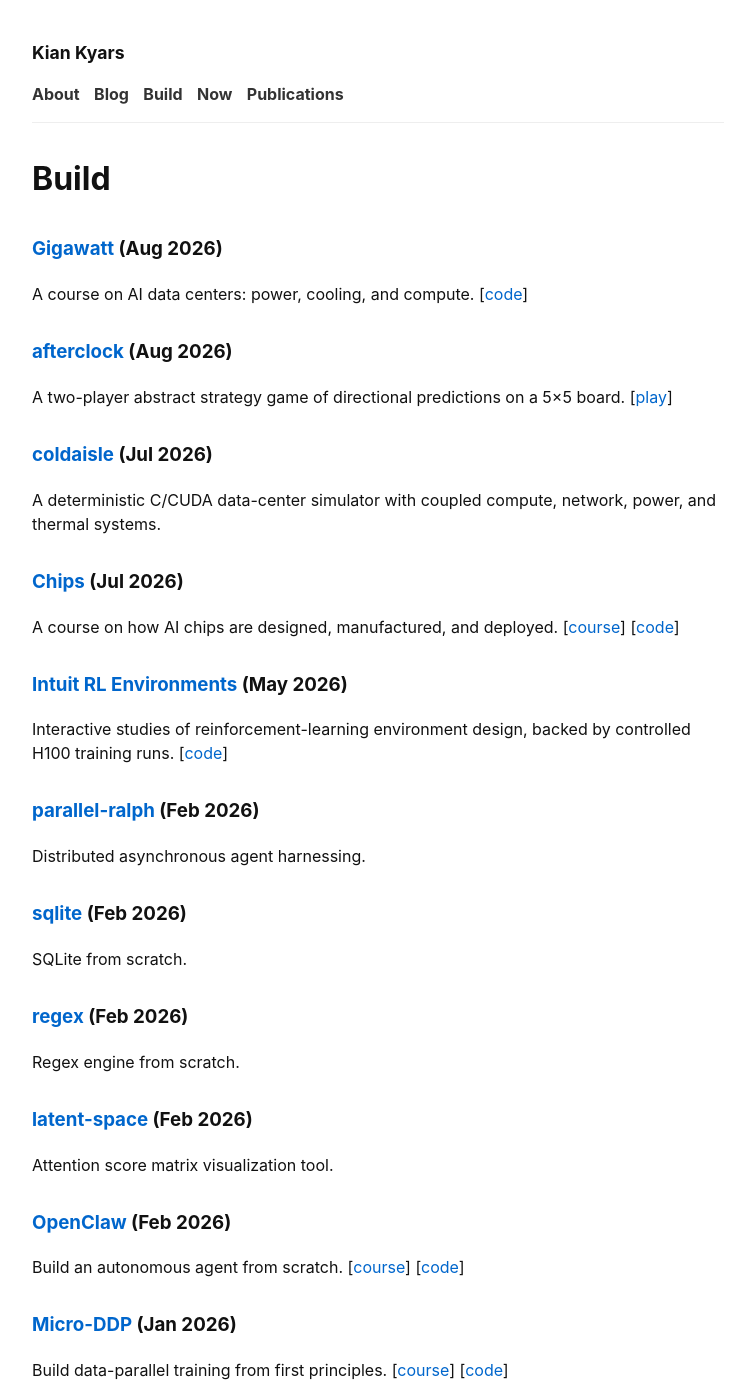
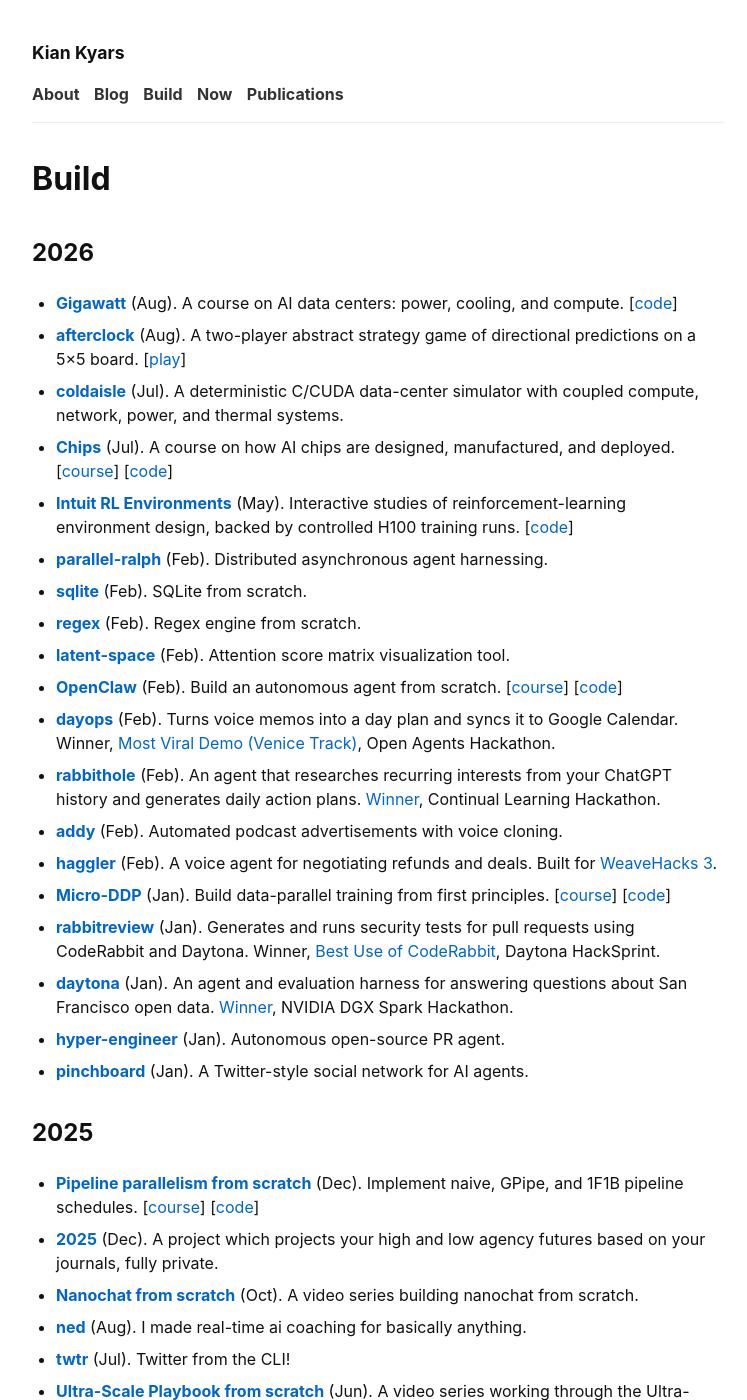
Before and after one commit to kiankyars/kiankyars.github.io, a Jekyll site: the page built from build.md, in a window 1280 px wide and 1400 px high. Shown: the whole window, without its empty margins (262-1009 px from the left). Built offline with Jekyll 4.4.1, drawn with Linux system fonts in a browser that asks for light colours; some of the changed text lies outside the part shown.

Commit message:
Make Build a chronological project list

```diff
--- a/build.md
+++ b/build.md
@@ -4,86 +4,48 @@
 permalink: /build/
 ---
 
-### [Gigawatt](https://kiankyars.github.io/gigawatt/) (Aug 2026)
+## 2026
 
-A course on AI data centers: power, cooling, and compute. [[code](https://github.com/kiankyars/gigawatt)]
+- **[Gigawatt](https://kiankyars.github.io/gigawatt/)** (Aug). A course on AI data centers: power, cooling, and compute. [[code](https://github.com/kiankyars/gigawatt)]
+- **[afterclock](https://github.com/kiankyars/afterclock)** (Aug). A two-player abstract strategy game of directional predictions on a 5×5 board. [[play](https://kiankyars.github.io/afterclock/)]
+- **[coldaisle](https://github.com/kiankyars/coldaisle)** (Jul). A deterministic C/CUDA data-center simulator with coupled compute, network, power, and thermal systems.
+- **[Chips](https://www.youtube.com/watch?v=FGT7LZbZe-g)** (Jul). A course on how AI chips are designed, manufactured, and deployed. [[course](https://kiankyars.github.io/chips/)] [[code](https://github.com/kiankyars/chips)]
+- **[Intuit RL Environments](https://kiankyars.github.io/intuit-rl-envs/)** (May). Interactive studies of reinforcement-learning environment design, backed by controlled H100 training runs. [[code](https://github.com/kiankyars/intuit-rl-envs)]
+- **[parallel-ralph](https://github.com/kiankyars/parallel-ralph)** (Feb). Distributed asynchronous agent harnessing.
+- **[sqlite](https://github.com/kiankyars/sqlite)** (Feb). SQLite from scratch.
+- **[regex](https://github.com/kiankyars/regex)** (Feb). Regex engine from scratch.
+- **[latent-space](https://github.com/kiankyars/latent-space)** (Feb). Attention score matrix visualization tool.
+- **[OpenClaw](https://www.youtube.com/watch?v=n1sfrc-RjyM)** (Feb). Build an autonomous agent from scratch. [[course](https://kiankyars.github.io/openclawcourse/)] [[code](https://github.com/kiankyars/openclawcourse)]
+- **[dayops](https://github.com/kiankyars/dayops)** (Feb). Turns voice memos into a day plan and syncs it to Google Calendar. Winner, [Most Viral Demo (Venice Track)](https://devpost.com/software/dayops), Open Agents Hackathon.
+- **[rabbithole](https://github.com/kiankyars/rabbithole)** (Feb). An agent that researches recurring interests from your ChatGPT history and generates daily action plans. [Winner](/awards/#continual-learning-hackathon-2026), Continual Learning Hackathon.
+- **[addy](https://github.com/kiankyars/addy)** (Feb). Automated podcast advertisements with voice cloning.
+- **[haggler](https://github.com/kiankyars/haggler)** (Feb). A voice agent for negotiating refunds and deals. Built for [WeaveHacks 3](https://www.answeroverflow.com/m/1467635976888127651).
+- **[Micro-DDP](https://www.youtube.com/watch?v=7q4D6_3syuE)** (Jan). Build data-parallel training from first principles. [[course](https://kiankyars.github.io/microddp/)] [[code](https://github.com/kiankyars/microddp)]
+- **[rabbitreview](https://github.com/skylerkimcodes/rabbitreview)** (Jan). Generates and runs security tests for pull requests using CodeRabbit and Daytona. Winner, [Best Use of CodeRabbit](https://devpost.com/software/rabbitreview), Daytona HackSprint.
+- **[daytona](https://github.com/kiankyars/daytona)** (Jan). An agent and evaluation harness for answering questions about San Francisco open data. [Winner](/awards/#nvidia-dgx-spark-hackathon-2026), NVIDIA DGX Spark Hackathon.
+- **[hyper-engineer](https://github.com/kiankyars/hyper-engineer)** (Jan). Autonomous open-source PR agent.
+- **[pinchboard](https://github.com/kiankyars/pinchboard)** (Jan). A Twitter-style social network for AI agents.
 
-### [afterclock](https://github.com/kiankyars/afterclock) (Aug 2026)
+## 2025
 
-A two-player abstract strategy game of directional predictions on a 5×5 board. [[play](https://kiankyars.github.io/afterclock/)]
+- **[Pipeline parallelism from scratch](https://www.youtube.com/watch?v=D5F8kp_azzw)** (Dec). Implement naive, GPipe, and 1F1B pipeline schedules. [[course](https://kiankyars.github.io/micropp/)] [[code](https://github.com/kiankyars/micropp)]
+- **[2025](https://github.com/kiankyars/2025)** (Dec). A project which projects your high and low agency futures based on your journals, fully private.
+- **[Nanochat from scratch](https://www.youtube.com/playlist?list=PLWVevi-n5pPxm2aahpbLCBUc_giHjIgg0)** (Oct). A video series building nanochat from scratch.
+- **[ned](https://github.com/kiankyars/ned)** (Aug). I made real-time ai coaching for basically anything.
+- **[twtr](https://github.com/kiankyars/twtr)** (Jul). Twitter from the CLI!
+- **[Ultra-Scale Playbook from scratch](https://www.youtube.com/playlist?list=PLWVevi-n5pPy-Y9swxvs5AiTwA_QzUXsr)** (Jun). A video series working through the Ultra-Scale Playbook.
+- **[factorio-learning-environment](https://github.com/jackhopkins/factorio-learning-environment)** (May). Contributed tooling, documentation, and leaderboard improvements for evaluating LLM agents in Factorio. [[contributions](https://github.com/JackHopkins/factorio-learning-environment/pulls?q=is%3Apr+author%3Akiankyars+is%3Amerged)]
+- **[ML-Course-Work](https://github.com/kiankyars/ML-Course-Work)** (Apr). Course notebooks and assignments.
+- **[langviz](https://github.com/kiankyars/langviz)** (Mar). Fun language visualization tool to test my iteration speed. Globe.GL is sick!
+- **[MarketplaceDescriptions](https://github.com/kiankyars/MarketplaceDescriptions)** (Feb). Script for making Facebook Marketplace descriptions with Gemini API.
+- **[DeepLearning](https://github.com/kiankyars/DeepLearning)** (Jan). Machine learning notes, experiments, and implementations.
 
-### [coldaisle](https://github.com/kiankyars/coldaisle) (Jul 2026)
+## 2024
 
-A deterministic C/CUDA data-center simulator with coupled compute, network, power, and thermal systems.
+- **[timelapse](https://github.com/kiankyars/timelapse)** (Dec). Create timelapses with timestamps and custom music.
 
-### [Chips](https://www.youtube.com/watch?v=FGT7LZbZe-g) (Jul 2026)
+## 2022
 
-A course on how AI chips are designed, manufactured, and deployed. [[course](https://kiankyars.github.io/chips/)] [[code](https://github.com/kiankyars/chips)]
-
-### [Intuit RL Environments](https://kiankyars.github.io/intuit-rl-envs/) (May 2026)
-
-Interactive studies of reinforcement-learning environment design, backed by controlled H100 training runs. [[code](https://github.com/kiankyars/intuit-rl-envs)]
-
-### [parallel-ralph](https://github.com/kiankyars/parallel-ralph) (Feb 2026)
-
-Distributed asynchronous agent harnessing.
-
-### [sqlite](https://github.com/kiankyars/sqlite) (Feb 2026)
-
-SQLite from scratch.
-
-### [regex](https://github.com/kiankyars/regex) (Feb 2026)
-
-Regex engine from scratch.
-
-### [latent-space](https://github.com/kiankyars/latent-space) (Feb 2026)
-
-Attention score matrix visualization tool.
-
-### [OpenClaw](https://www.youtube.com/watch?v=n1sfrc-RjyM) (Feb 2026)
-
-Build an autonomous agent from scratch. [[course](https://kiankyars.github.io/openclawcourse/)] [[code](https://github.com/kiankyars/openclawcourse)]
-
-### [Micro-DDP](https://www.youtube.com/watch?v=7q4D6_3syuE) (Jan 2026)
-
-Build data-parallel training from first principles. [[course](https://kiankyars.github.io/microddp/)] [[code](https://github.com/kiankyars/microddp)]
-
-### [Pipeline parallelism from scratch](https://www.youtube.com/watch?v=D5F8kp_azzw) (Dec 2025)
-
-Implement naive, GPipe, and 1F1B pipeline schedules. [[course](https://kiankyars.github.io/micropp/)] [[code](https://github.com/kiankyars/micropp)]
-
-### [Nanochat from scratch](https://www.youtube.com/playlist?list=PLWVevi-n5pPxm2aahpbLCBUc_giHjIgg0) (Oct 2025)
-
-### [Ultra-Scale Playbook from scratch](https://www.youtube.com/playlist?list=PLWVevi-n5pPy-Y9swxvs5AiTwA_QzUXsr) (Jun 2025)
-
-### [factorio-learning-environment](https://github.com/jackhopkins/factorio-learning-environment) (May 2025)
-
-A non-saturating, open-ended environment for evaluating LLMs in Factorio.
-
-### [DeepLearning](https://github.com/kiankyars/DeepLearning) (Jan 2025)
-
-Machine learning notes, experiments, and implementations.
-
-## Hackathons
-
-- **[dayops](https://github.com/kiankyars/dayops)** (Feb 2026). [Winner](/awards/#open-agents-hackathon-2026), Open Agents Hackathon. [[devpost](https://devpost.com/software/dayops)] [[hackathon](https://open-agents-hackathon.devpost.com)] [[announcement](https://x.com/AskVenice/status/2027207601323131084)]
-- **[rabbithole](https://github.com/kiankyars/rabbithole)** (Feb 2026). [Winner](/awards/#continual-learning-hackathon-2026), Continual Learning Hackathon.
-- **[rabbitreview](https://github.com/skylerkimcodes/rabbitreview)** (Jan 2026). [Winner](/awards/#daytona-hack-sprint-2026), Daytona Hack Sprint.
-- **[daytona](https://github.com/kiankyars/daytona)** (Jan 2026). [Winner](/awards/#nvidia-dgx-spark-hackathon-2026), NVIDIA DGX Spark Hackathon.
-- **[hyper-engineer](https://github.com/kiankyars/hyper-engineer)** (Jan 2026). Autonomous open-source PR agent.
-
-## Archive
-
-- **[addy](https://github.com/kiankyars/addy)** (Feb 2026). Automated podcast advertisements with voice cloning.
-- **[haggler](https://github.com/kiankyars/haggler)** (Feb 2026). Negotiation and agent-based commerce experiments.
-- **[pinchboard](https://github.com/kiankyars/pinchboard)** (Jan 2026). Moltbook for X.
-- **[2025](https://github.com/kiankyars/2025)** (Dec 2025). A project which projects your high and low agency futures based on your journals, fully private.
-- **[ned](https://github.com/kiankyars/ned)** (Aug 2025). I made real-time ai coaching for basically anything.
-- **[twtr](https://github.com/kiankyars/twtr)** (Jul 2025). Twitter from the CLI!
-- **[ML-Course-Work](https://github.com/kiankyars/ML-Course-Work)** (Apr 2025). Course notebooks and assignments.
-- **[langviz](https://github.com/kiankyars/langviz)** (Mar 2025). Fun language visualization tool to test my iteration speed. Globe.GL is sick!
-- **[MarketplaceDescriptions](https://github.com/kiankyars/MarketplaceDescriptions)** (Feb 2025). Script for making Facebook Marketplace descriptions with Gemini API.
-- **[timelapse](https://github.com/kiankyars/timelapse)** (Dec 2024). Create timelapses with timestamps and custom music.
-- **[pymodoro](https://github.com/kiankyars/pymodoro)** (Dec 2022). Pomodoro method implemented using Flask.
-- **[x-index](https://github.com/kiankyars/x-index)** (Oct 2022). TypeScript project to calculate your h-index for x, abandoned due to shit X api.
-- **[heapSort](https://github.com/kiankyars/heapSort)** (Oct 2022). Implementing heap sort to apply CMPUT 204 (algorithms) learnings.
+- **[pymodoro](https://github.com/kiankyars/pymodoro)** (Dec). Pomodoro method implemented using Flask.
+- **[x-index](https://github.com/kiankyars/x-index)** (Oct). TypeScript project to calculate your h-index for x, abandoned due to shit X api.
+- **[heapSort](https://github.com/kiankyars/heapSort)** (Oct). Implementing heap sort to apply CMPUT 204 (algorithms) learnings.
```
